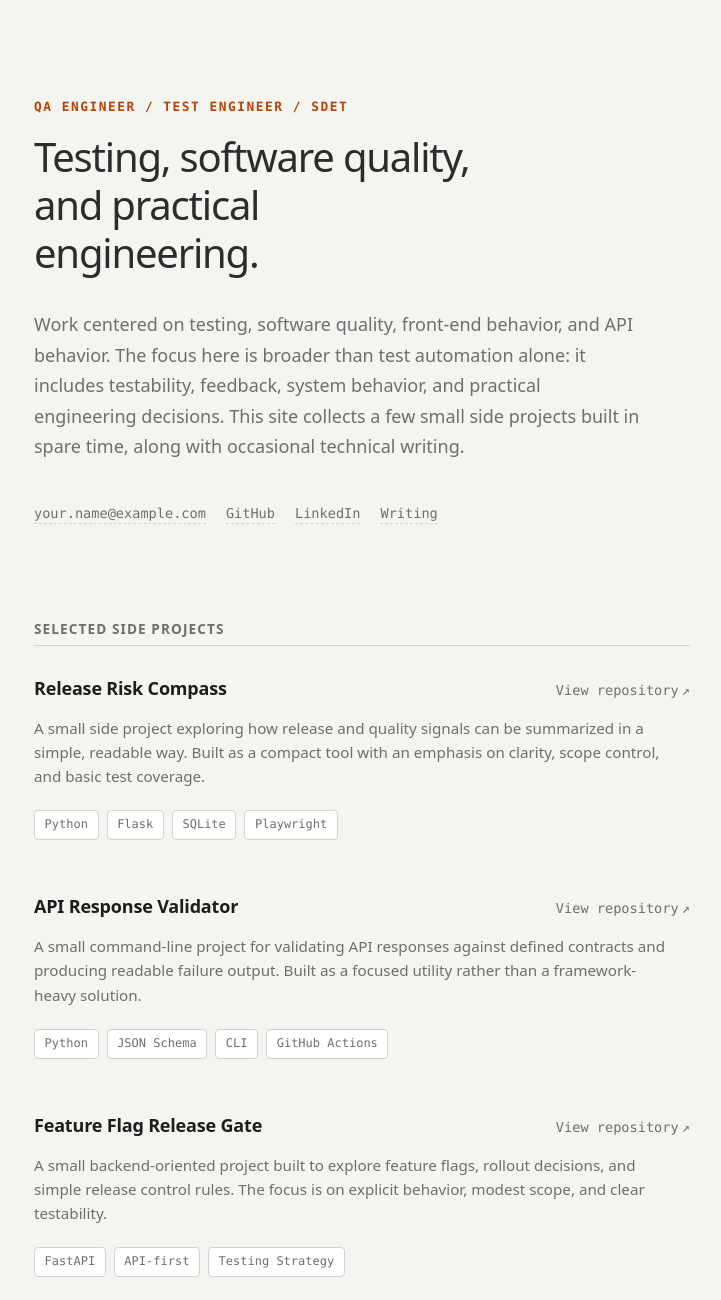
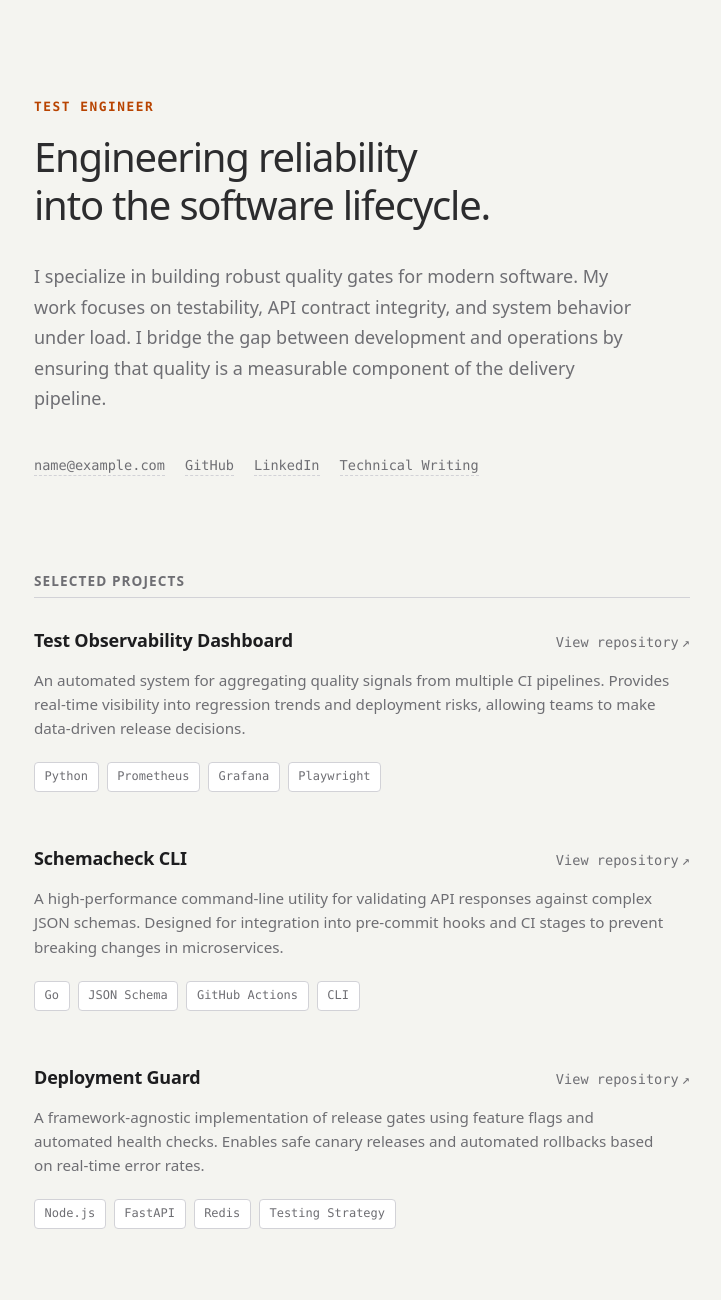
Before and after one commit to janmrow/qa-sdet-portfolio, a website: page index.html in a window 1280 px wide. Shown: the top 1300 px of the page, without its empty margins (278-999 px from the left). Drawn offline with Linux system fonts and the light colour scheme.

Commit message:
feat: introduce new project placeholders and align E2E assertions

```diff
--- a/index.html
+++ b/index.html
@@ -3,17 +3,17 @@
   <head>
     <meta charset="utf-8" />
     <meta name="viewport" content="width=device-width, initial-scale=1" />
-    <title>QA Engineer / Test Engineer / SDET</title>
+    <title>Test Engineer · Engineering · Software Quality</title>
     <meta
       name="description"
-      content="A lightweight technical portfolio focused on testing, software quality, front-end behavior, API behavior, and practical engineering."
+      content="Professional portfolio of a Test Engineer focused on observability, API integrity, and automated delivery pipelines."
     />
     <meta name="theme-color" content="#ffffff" />
 
-    <meta property="og:title" content="QA Engineer / Test Engineer / SDET" />
+    <meta property="og:title" content="Test Engineer · Software Quality & Engineering" />
     <meta
       property="og:description"
-      content="A lightweight technical portfolio focused on testing, software quality, front-end behavior, API behavior, and practical engineering."
+      content="Focused on testing, software quality, and practical engineering decisions in delivery pipelines."
     />
     <meta property="og:type" content="website" />
 
@@ -25,17 +25,17 @@
 
     <main id="main-content" tabindex="-1">
       <header class="hero" id="top">
-        <p class="eyebrow">QA Engineer / Test Engineer / SDET</p>
-        <h1>Testing, software quality, and practical engineering.</h1>
+        <p class="eyebrow">Test Engineer</p>
+        <h1>Engineering reliability into the software lifecycle.</h1>
         <p class="lead">
-          Work centered on testing, software quality, front-end behavior, and API behavior. The
-          focus here is broader than test automation alone: it includes testability, feedback,
-          system behavior, and practical engineering decisions. This site collects a few small side
-          projects built in spare time, along with occasional technical writing.
+          I specialize in building robust quality gates for modern software. My work focuses on
+          testability, API contract integrity, and system behavior under load. I bridge the gap
+          between development and operations by ensuring that quality is a measurable component of
+          the delivery pipeline.
         </p>
 
         <ul class="contact-links" aria-label="Contact and Profiles">
-          <li><a href="mailto:your.name@example.com">your.name@example.com</a></li>
+          <li><a href="mailto:name@example.com">name@example.com</a></li>
           <li>
             <a href="https://example.com/" target="_blank" rel="noopener noreferrer">GitHub</a>
           </li>
@@ -43,85 +43,88 @@
             <a href="https://example.com/" target="_blank" rel="noopener noreferrer">LinkedIn</a>
           </li>
           <li>
-            <a href="https://example.com/" target="_blank" rel="noopener noreferrer">Writing</a>
+            <a href="https://example.com/" target="_blank" rel="noopener noreferrer"
+              >Technical Writing</a
+            >
           </li>
         </ul>
       </header>
 
       <section class="projects" id="projects" aria-labelledby="projects-title">
-        <h2 class="section-title" id="projects-title">Selected Side Projects</h2>
+        <h2 class="section-title" id="projects-title">Selected Projects</h2>
 
         <div class="project-list">
           <article class="project-item">
             <header class="project-header">
-              <h3>Release Risk Compass</h3>
+              <h3>Test Observability Dashboard</h3>
               <a
                 class="repo-link"
                 href="https://example.com/"
                 target="_blank"
                 rel="noopener noreferrer"
-                aria-label="View Release Risk Compass repository"
+                aria-label="View Test Observability Dashboard repository"
                 >View repository <span aria-hidden="true">↗</span></a
               >
             </header>
             <p>
-              A small side project exploring how release and quality signals can be summarized in a
-              simple, readable way. Built as a compact tool with an emphasis on clarity, scope
-              control, and basic test coverage.
+              An automated system for aggregating quality signals from multiple CI pipelines.
+              Provides real-time visibility into regression trends and deployment risks, allowing
+              teams to make data-driven release decisions.
             </p>
             <ul class="tech-tags" aria-label="Technologies used">
               <li>Python</li>
-              <li>Flask</li>
-              <li>SQLite</li>
+              <li>Prometheus</li>
+              <li>Grafana</li>
               <li>Playwright</li>
             </ul>
           </article>
 
           <article class="project-item">
             <header class="project-header">
-              <h3>API Response Validator</h3>
+              <h3>Schemacheck CLI</h3>
               <a
                 class="repo-link"
                 href="https://example.com/"
                 target="_blank"
                 rel="noopener noreferrer"
-                aria-label="View API Response Validator repository"
+                aria-label="View Schemacheck CLI repository"
                 >View repository <span aria-hidden="true">↗</span></a
               >
             </header>
             <p>
-              A small command-line project for validating API responses against defined contracts
-              and producing readable failure output. Built as a focused utility rather than a
-              framework-heavy solution.
+              A high-performance command-line utility for validating API responses against complex
+              JSON schemas. Designed for integration into pre-commit hooks and CI stages to prevent
+              breaking changes in microservices.
             </p>
             <ul class="tech-tags" aria-label="Technologies used">
-              <li>Python</li>
+              <li>Go</li>
               <li>JSON Schema</li>
+              <li>GitHub Actions</li>
               <li>CLI</li>
-              <li>GitHub Actions</li>
             </ul>
           </article>
 
           <article class="project-item">
             <header class="project-header">
-              <h3>Feature Flag Release Gate</h3>
+              <h3>Deployment Guard</h3>
               <a
                 class="repo-link"
                 href="https://example.com/"
                 target="_blank"
                 rel="noopener noreferrer"
-                aria-label="View Feature Flag Release Gate repository"
+                aria-label="View Deployment Guard repository"
                 >View repository <span aria-hidden="true">↗</span></a
               >
             </header>
             <p>
-              A small backend-oriented project built to explore feature flags, rollout decisions,
-              and simple release control rules. The focus is on explicit behavior, modest scope, and
-              clear testability.
+              A framework-agnostic implementation of release gates using feature flags and automated
+              health checks. Enables safe canary releases and automated rollbacks based on real-time
+              error rates.
             </p>
             <ul class="tech-tags" aria-label="Technologies used">
+              <li>Node.js</li>
               <li>FastAPI</li>
-              <li>API-first</li>
+              <li>Redis</li>
               <li>Testing Strategy</li>
             </ul>
           </article>
```
Also changed, not shown: tests/e2e/home.spec.js (+3 -3 lines).
